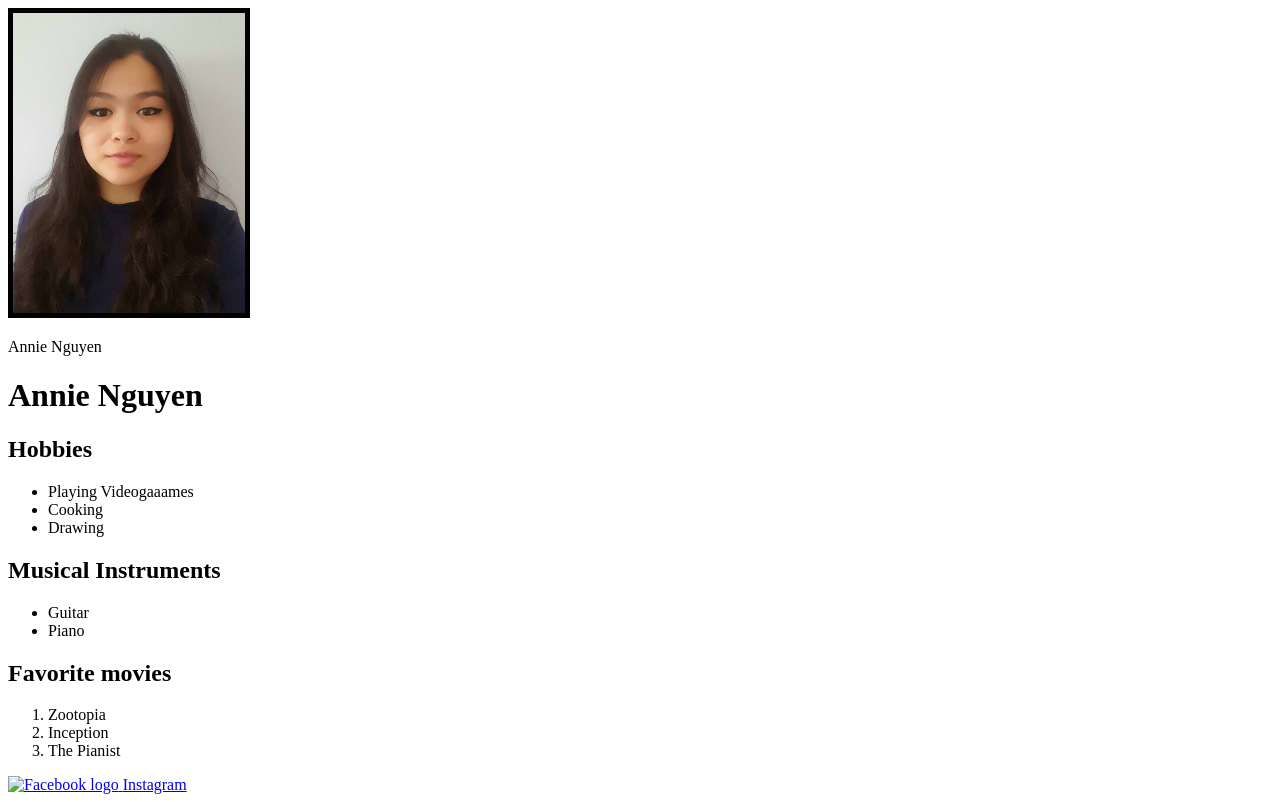
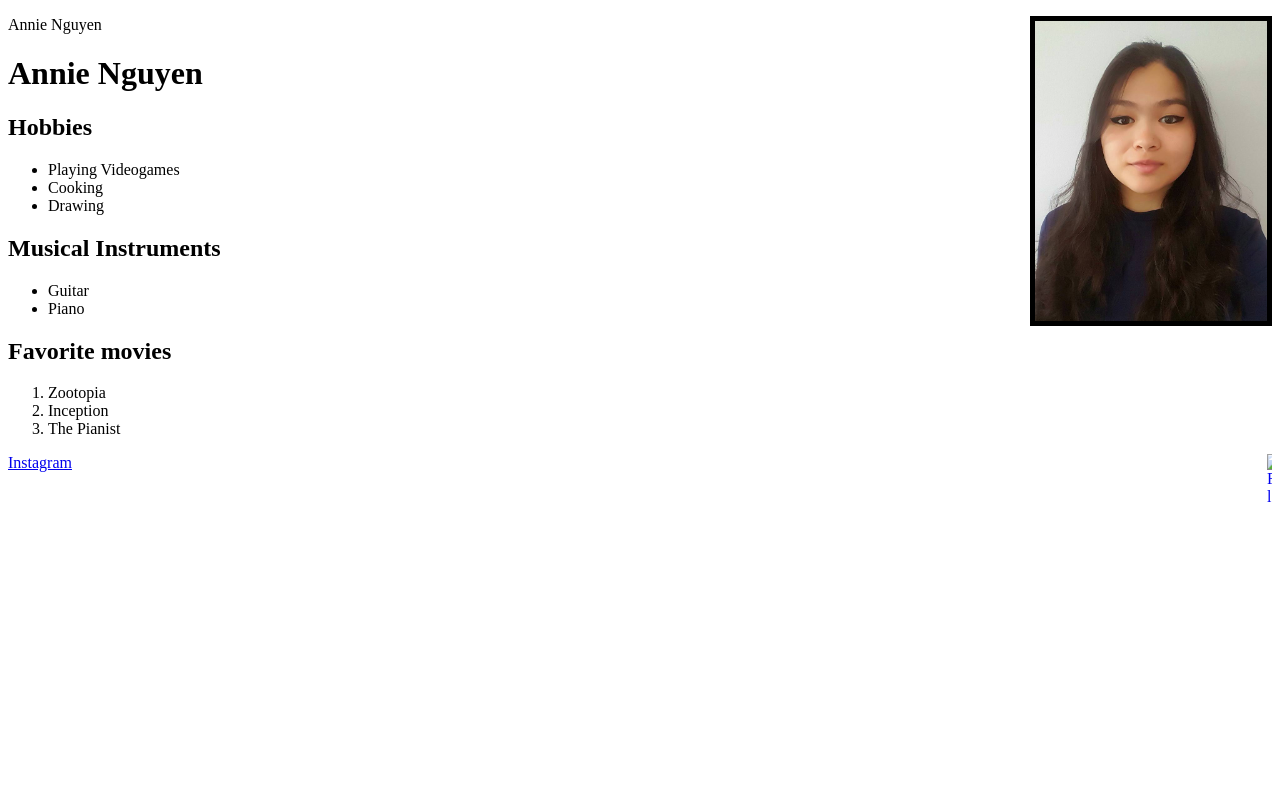
Before and after one commit to yyansah/Anthelle.github.io, a plain HTML site: page index.html in a window 1280 px wide. Drawn offline with Linux system fonts and the light colour scheme.

Commit message:
Update index.html

```diff
--- a/index.html
+++ b/index.html
@@ -4,15 +4,17 @@
   <title> Annie's Profile Page </title>
 </head>
 <body>
-  <link href= "style1.css" rel="stylesheet" type="text/css">
+<style>
+  img {float: right;}
+</style>
 
-  <div>
+<p>
   <img src= "ANNIE.jpg"
-  style: "float : right;"
   alt="Annie's profile picture"
   height = "300px"
   border="5px solid black;"/>
-</div>
+  </p>
+
 <div>
   <P> Annie Nguyen </p>
   </div>
@@ -21,7 +23,7 @@
   <h1> Annie Nguyen </h1>
   <h2> Hobbies </h2>
   <ul>
-    <li> Playing Videogaaames </li>
+    <li> Playing Videogames </li>
     <li> Cooking </li>
     <li> Drawing </li>
   </ul>
```
